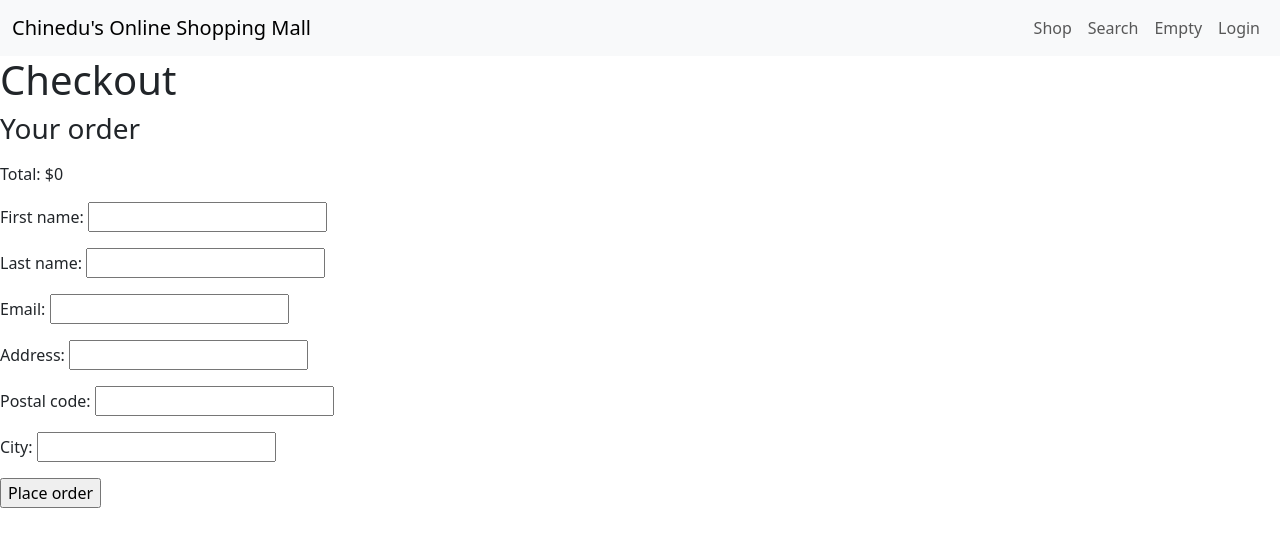
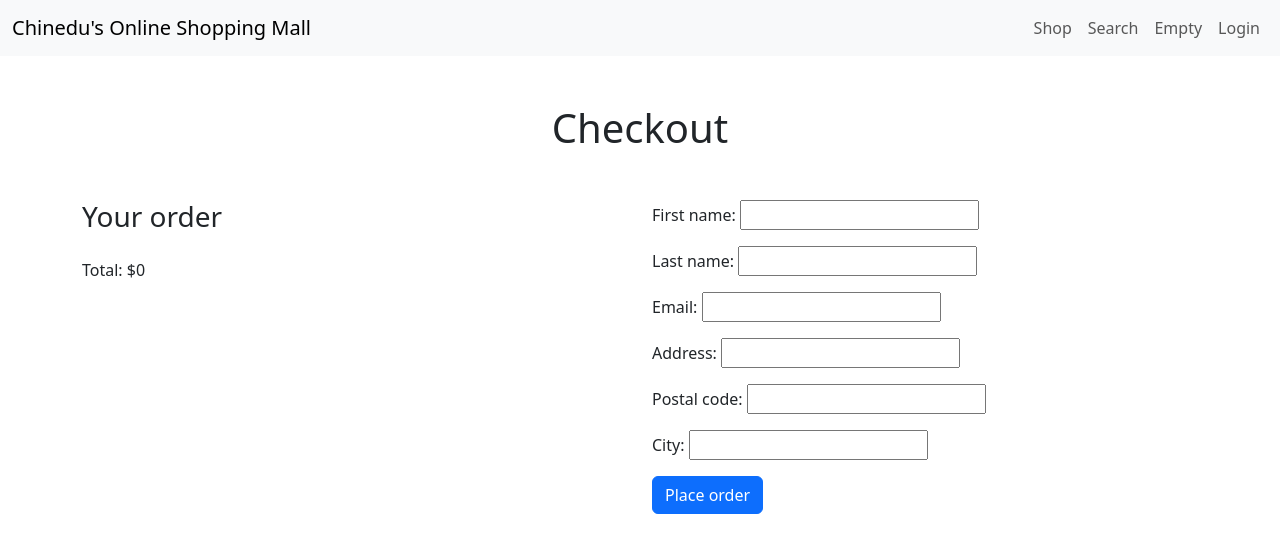
Before and after one commit to sbendavid/chinedu_project2, a Django app: page /shop/create/ in a window 1280 px wide. Shown: the top 553 px of the page. Run offline with Django 4.2, Linux system fonts and the light colour scheme; parts of the project's set-up code (start-up, migrations or seed data) failed here and were passed over.

Commit message:
clean up the html

```diff
--- a/shop/templates/orders/order/create.html
+++ b/shop/templates/orders/order/create.html
@@ -4,24 +4,29 @@
 
 {% block content %}
 
-<h1>Checkout</h1>
-<div class="order-info">
-    <h3>Your order</h3>
-    <ul>
-        {% for item in cart %}
-        <li>
-            {{ item.quantity }}x {{ item.product.name }}
-            <span>${{ item.total_price }}</span>
-        </li>
-        {% endfor %}
-    </ul>
-    <p>Total: ${{ cart.get_total_price }}</p>
+<div class="container my-5">
+    <h1 class="text-center mb-5">Checkout</h1>
+    <div class="row">
+        <div class="col-md-6 order-info">
+            <h3>Your order</h3>
+            <ul class="list-group">
+                {% for item in cart %}
+                <li class="list-group-item">
+                    <span class="font-weight-bold">{{ item.quantity }}x {{ item.product.name }}</span>
+                    <span class="float-right">${{ item.total_price }}</span>
+                </li>
+                {% endfor %}
+            </ul>
+            <p class="font-weight-bold mt-3">Total: ${{ cart.get_total_price }}</p>
+        </div>
+        <div class="col-md-6 order-form">
+            <form action="." method="post">
+                {% csrf_token %}
+                {{ form.as_p }}
+                <p><input type="submit" value="Place order" class="btn btn-primary"></p>
+            </form>
+        </div>
+    </div>
 </div>
 
-<form action="." method="post" class="order-form">
-    {{ form.as_p }}
-    <p><input type="submit" value="Place order"></p>
-    {% csrf_token %}
-</form>
-
 {% endblock %}
--- a/shop/templates/registration/log_out.html
+++ b/shop/templates/registration/log_out.html
@@ -3,18 +3,16 @@
 {% block title %}Logged out{% endblock %}
 
 {% block content %}
-
 <div class="container">
   <div class="row justify-content-center">
     <div class="col-md-6">
       <div class="card">
         <div class="card-body">
           <h1 class="card-title text-center mb-4">Logged out</h1>
-          <p class="card-text text-center">You have been successfully logged out. You can <a href="{% url 'login' %}">log-in again</a>.</p>
+          <p class="card-text text-center">You have been successfully logged out. You can <a href="{% url 'login' %}">log in</a>.</p>
         </div>
       </div>
     </div>
   </div>
 </div>
-
 {% endblock %}
```
Also changed, not shown: shop/templates/cart/detail.html (+11 -9 lines), shop/templates/orders/order/created.html (+4 -5 lines), shop/templates/registration/login.html (+5 -9 lines), shop/templates/shop/product/search.html (+7 -5 lines).
